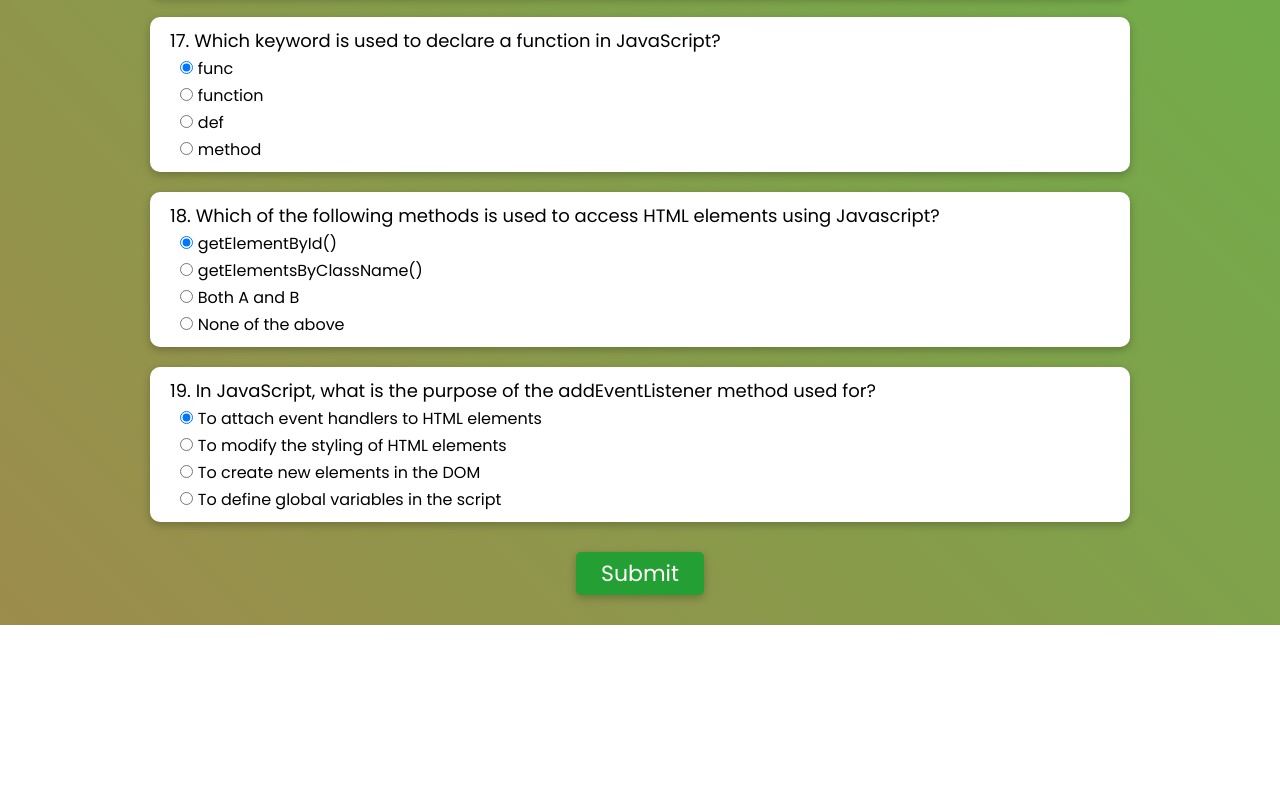
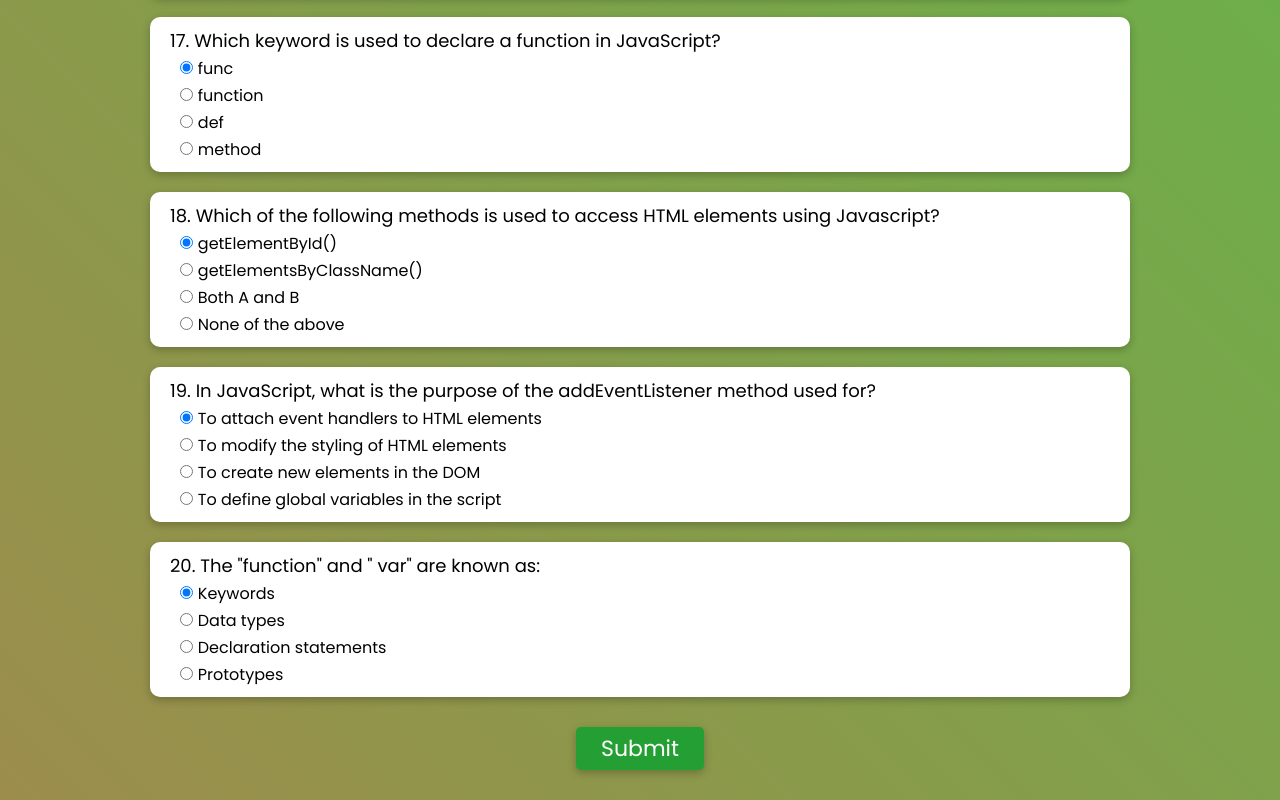
Before and after one commit to Sar-taj107/Tech-Quiz, a plain HTML site: page index.html in a window 1280 px wide. Shown: the part 2935-3735 px from the top of the page. Before the commit the page ends 3560 px from the top, so only its background shows below. Drawn offline with nearby package versions, Linux system fonts and the light colour scheme.

Commit message:
New Question
Added a new javascript-based question and updated the index.html

```diff
--- a/index.html
+++ b/index.html
@@ -398,6 +398,27 @@
                     </div>
                 </div>
 
+                <div class="question">
+                    <p>20. The "function" and " var" are known as: </p>
+                    <div class="option">
+                        <input type="radio" name="q20" id="" value="A" checked>
+                        <label for="">Keywords</label>
+                    </div>
+                    <div class="option">
+                        <input type="radio" name="q20" id="" value="B">
+                        <label for="">Data types</label>
+                    </div>
+                    <div class="option">
+                        <input type="radio" name="q20" id="" value="C">
+                        <label for="">Declaration statements</label>
+                    </div>
+                    <div class="option">
+                        <input type="radio" name="q20" id="" value="D">
+                        <label for="">Prototypes</label>
+                    </div>
+                </div>
+
+
                 <div class="result hide">
                     <p></p>
                     <p class="reload">
```
